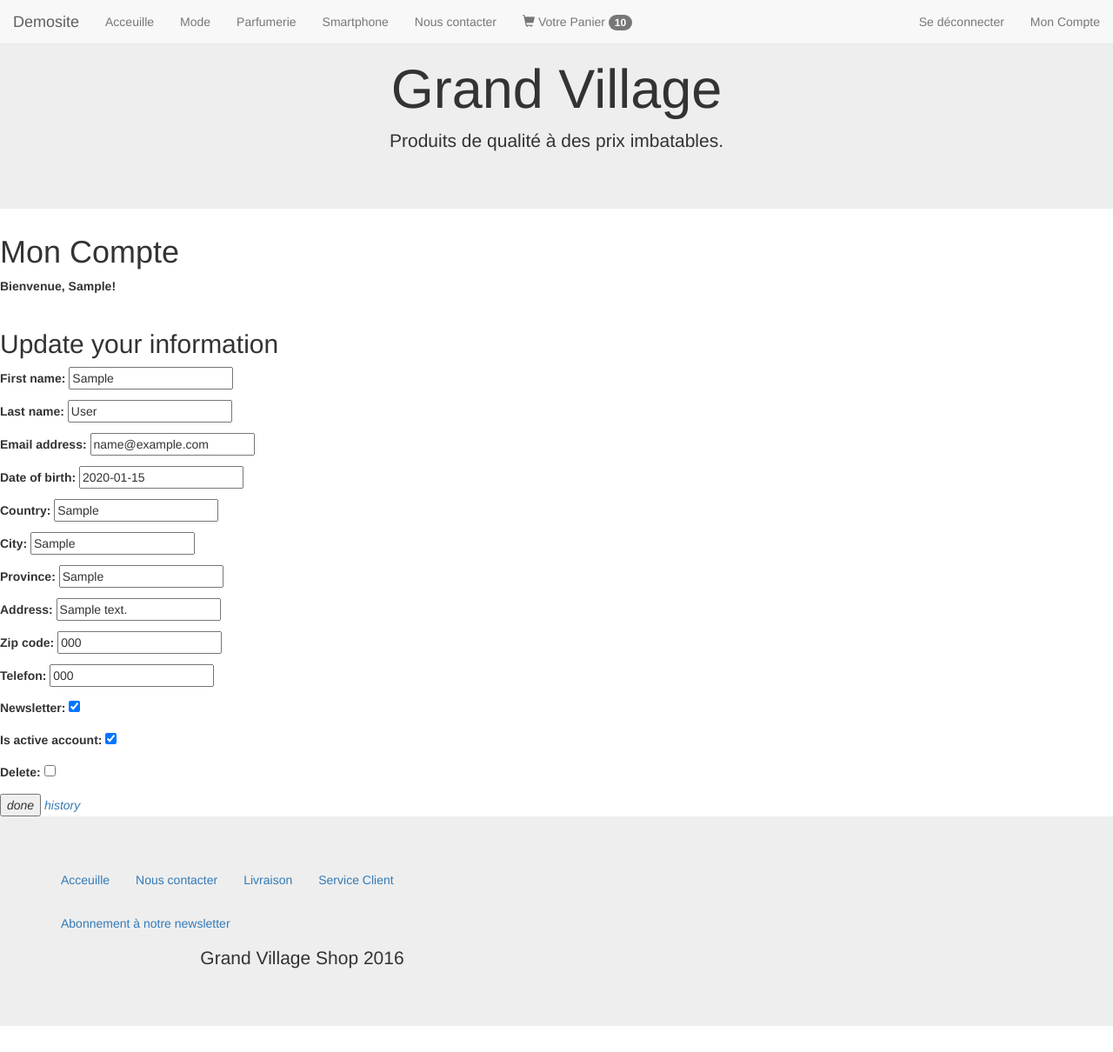
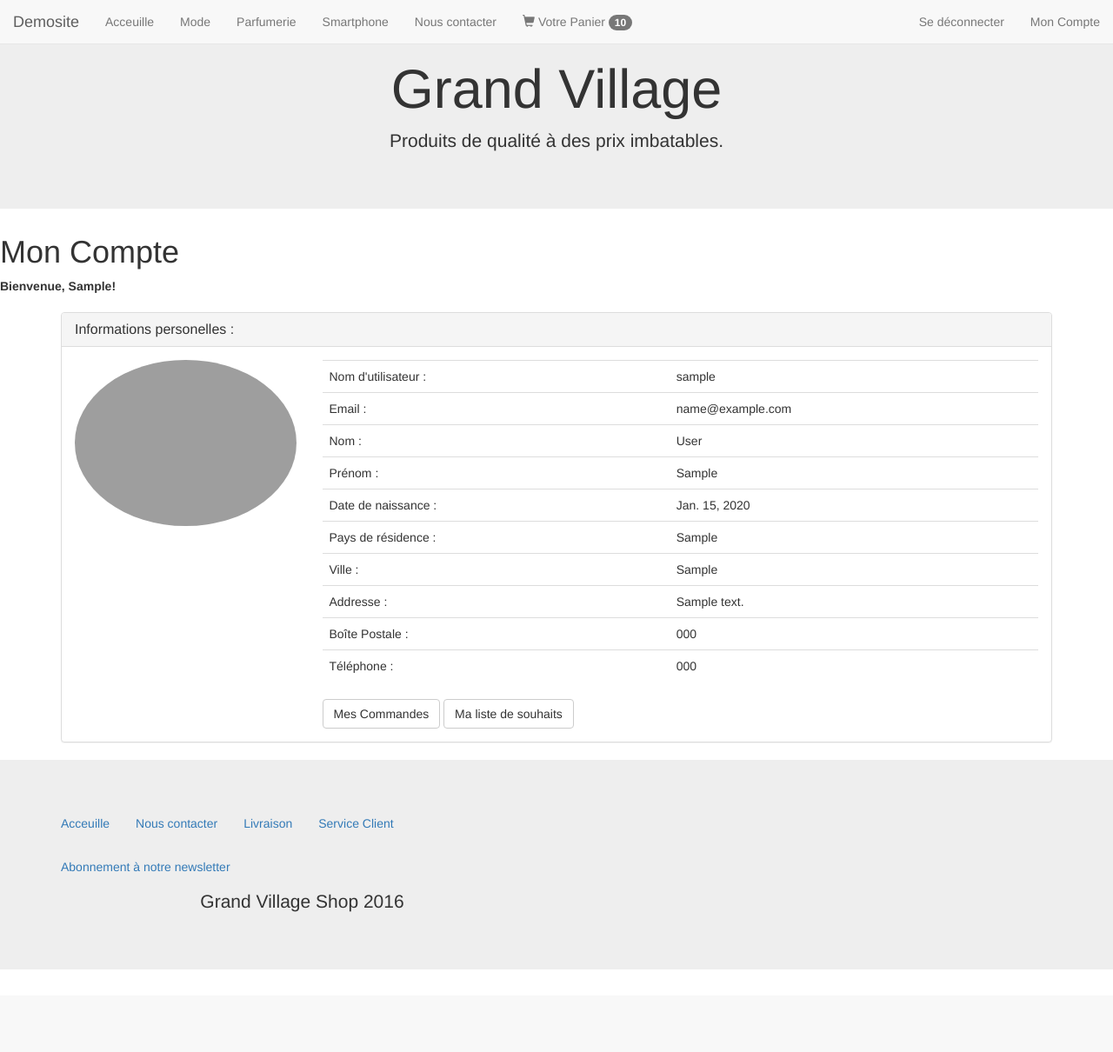
Before and after one commit to cyrildzumts/demosite, a Django app: page /accounts/user_account/ in a window 1280 px wide. Shown: the whole page at 87% size. After the commit the page ends 1049 px from the top, so only its background shows below. Run offline with Django 3.2, Linux system fonts and the light colour scheme; a user stored in the database is signed in; data comes from the database, SQL or seed files in the repository; tables that the repository leaves empty hold one stand-in row (values such as "Sample post"); parts of the project's set-up code (start-up, migrations or seed data) failed here and were passed over; some libraries are stand-ins or nearby versions; grey boxes are pictures that could not be loaded.

Commit message:
implemented User Account page. Now under my Account Page the user can see personal informations

```diff
--- a/accounts/templates/registration/user_account.html
+++ b/accounts/templates/registration/user_account.html
@@ -5,20 +5,71 @@
 <strong> Bienvenue, {{name|capfirst}}!</strong>
 <br /><br />
 
-<div class="col s12 m8 offset-m2">
-      <div class="card">
-        <div class="card-content">
-        <h2 class="flow-text">Update your information</h2>
-          <form action="." method="POST" class="padding">
-            {% csrf_token %} {{ user_form.as_p }}
-            <div class="divider"></div>
-            {{ formset.management_form }}
-                {{ formset.as_p }}
-            <button type="submit" class="btn-floating btn-large waves-light waves-effect"><i class="large material-icons">done</i></button>
-            <a href="#" onclick="window.history.back(); return false;" title="Cancel" class="btn-floating waves-effect waves-light red"><i class="material-icons">history</i></a>
+<div class="container">
+    <div class="panel panel-default">
+        <div class="panel-heading">
+            <h2 class="panel-title">Informations personelles : </h2>
+        </div>
 
-        </form>
+        <div class="panel-body">
+            <div class="row">
+                <div class="col-md-3 col-lg-3" align="center">
+                    <img alt="User Picture" src="#" class="img-circle img-responsive">
+                </div>
+
+                <div class="col-md-9 col-lg-9">
+                    <table class="table table-user-information">
+                        <tbody>
+                            <tr>
+                                <td>Nom d'utilisateur : </td>
+                                <td>{{user_profile.user.username}}</td>
+                            </tr>
+                            <tr>
+                                <td>Email : </td>
+                                <td>{{user_profile.user.email}}</td>
+                            </tr>
+                            <tr>
+                                <td>Nom  : </td>
+                                <td>{{user_profile.user.last_name}}</td>
+                            </tr>
+                            <tr>
+                                <td>Prénom  : </td>
+                                <td>{{user_profile.user.first_name}}</td>
+                            </tr>
+                            <tr>
+                                <td>Date de naissance : </td>
+                                <td>{{user_profile.date_of_birth}}</td>
+                            </tr>
+                            <tr>
+                                <td>Pays de résidence  : </td>
+                                <td>{{user_profile.country}}</td>
+                            </tr>
+                            <tr>
+                                <td>Ville  : </td>
+                                <td>{{user_profile.city}}</td>
+                            </tr>
+                            <tr>
+                                <td>Addresse  : </td>
+                                <td>{{user_profile.address}}</td>
+                            </tr>
+                            <tr>
+                                <td>Boîte Postale  : </td>
+                                <td>{{user_profile.zip_code}}</td>
+                            </tr>
+                            <tr>
+                                <td>Téléphone  : </td>
+                                <td>{{user_profile.telefon}}</td>
+                            </tr>
+                        </tbody>
+                    </table>
+                    <a href="#" class="btn btn-default">Mes Commandes</a>
+                    <a href="#" class="btn btn-default">Ma liste de souhaits</a>
+                </div>
+            </div>
+
         </div>
     </div>
+
 </div>
+
 {% endblock %}
--- a/accounts/views.py
+++ b/accounts/views.py
@@ -53,7 +53,7 @@ def register(request):
     User registration view
     """
     template_name = "registration/register.html"
-    page_title = 'Creation de compte'
+    page_title = 'Creation de compte | ' + settings.SITE_NAME
     if request.method == 'POST':
         postdata = request.POST.copy()
         # form = UserCreationForm(postdata)
@@ -84,13 +84,28 @@ def register(request):
 @login_required
 def user_account(request):
     template_name = "registration/user_account.html"
-    page_title = 'Mon Compte'
+    page_title = 'Mon Compte | ' + settings.SITE_NAME
+    user = User.objects.get(username=request.user.username)
+    user_profile = user.userprofile
+    name = request.user.first_name
+
+    return render(request, template_name, locals())
+
+
+@login_required
+def edit_account(request, pk):
+    template_name = "registration/user_account.html"
+    page_title = 'Modification du profile | ' + settings.SITE_NAME
+    user = User.objects.get(pk=pk)
     user = request.user
     user_form = UserForm(instance=user)
-    ProfileInlineFormSet = inlineformset_factory(User, UserProfile, fields=(
-        'date_of_birth', 'country',
-        'city', 'province', 'address', 'zip_code', 'telefon', 'newsletter',
-        'is_active_account'))
+    ProfileInlineFormSet = inlineformset_factory(User,
+                                                 UserProfile,
+                                                 fields=('country', 'city',
+                                                         'province', 'address',
+                                                         'zip_code', 'telefon',
+                                                         'newsletter',
+                                                         'is_active_account'))
     formset = ProfileInlineFormSet(instance=user)
     if request.method == "POST":
         user_form = UserForm(request.POST, request.FILES, instance=user)
@@ -108,32 +123,3 @@ def user_account(request):
     name = request.user.username
 
     return render(request, template_name, locals())
-
-
-@login_required
-def edit_account(request, pk):
-    template_name = "registration/user_account.html"
-    page_title = 'Mon Compte'
-    user = User.objects.get(pk=pk)
-    user = request.user
-    user_form = UserForm(instance=user)
-    ProfileInlineFormSet = inlineformset_factory(User, UserProfile, fields=('country',
-        'city', 'province', 'address', 'zip_code', 'telefon', 'newsletter',
-        'is_active_account'))
-    formset = ProfileInlineFormSet(instance=user)
-    if request.method == "POST":
-        user_form = UserForm(request.POST, request.FILES, instance=user)
-        formset = ProfileInlineFormSet(request.POST, request.FILES, instance=user)
-
-        if user_form.is_valid():
-            created_user = user_form.save(commit=False)
-            formset = ProfileInlineFormSet(request.POST, request.FILES, instance=created_user)
-
-            if formset.is_valid():
-                created_user.save()
-                formset.save()
-                return HttpResponseRedirect(REDIRECT_URL)
-
-    name = request.user.username
-
-    return render(request, template_name, locals())
--- a/demosite/settings.py
+++ b/demosite/settings.py
@@ -32,7 +32,7 @@ META_KEYWORDS = " Telephone, Smartphone, Parfum, Parfums, parfums, chaussure, \
                 Sac, sacs, android, iphone, samsung, accessoires"
 META_DESCRIPTION = " Marché en ligne pour chaussures, Smartphone, parfums,\
                     sacs à main pour femmes et plein d'autres accessoires."
-ALLOWED_HOSTS = ['localhost', '127.0.0.1', ]
+ALLOWED_HOSTS = ['localhost', '127.0.0.1', '192.168.11.6' ]
 
 handler404 = 'demosite.views.not_found_404'
 handler500 = 'demosite.views.server_error_500'
```
